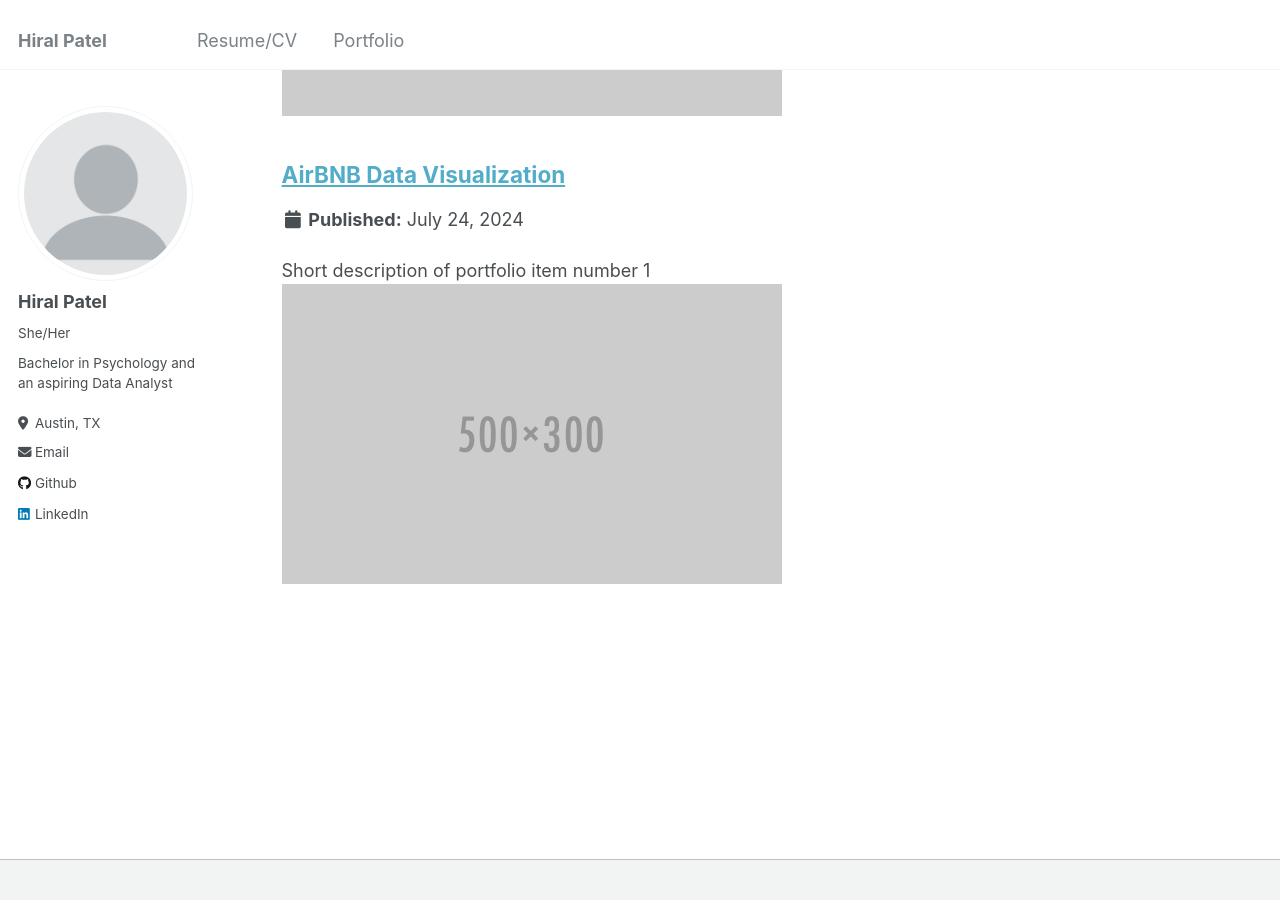
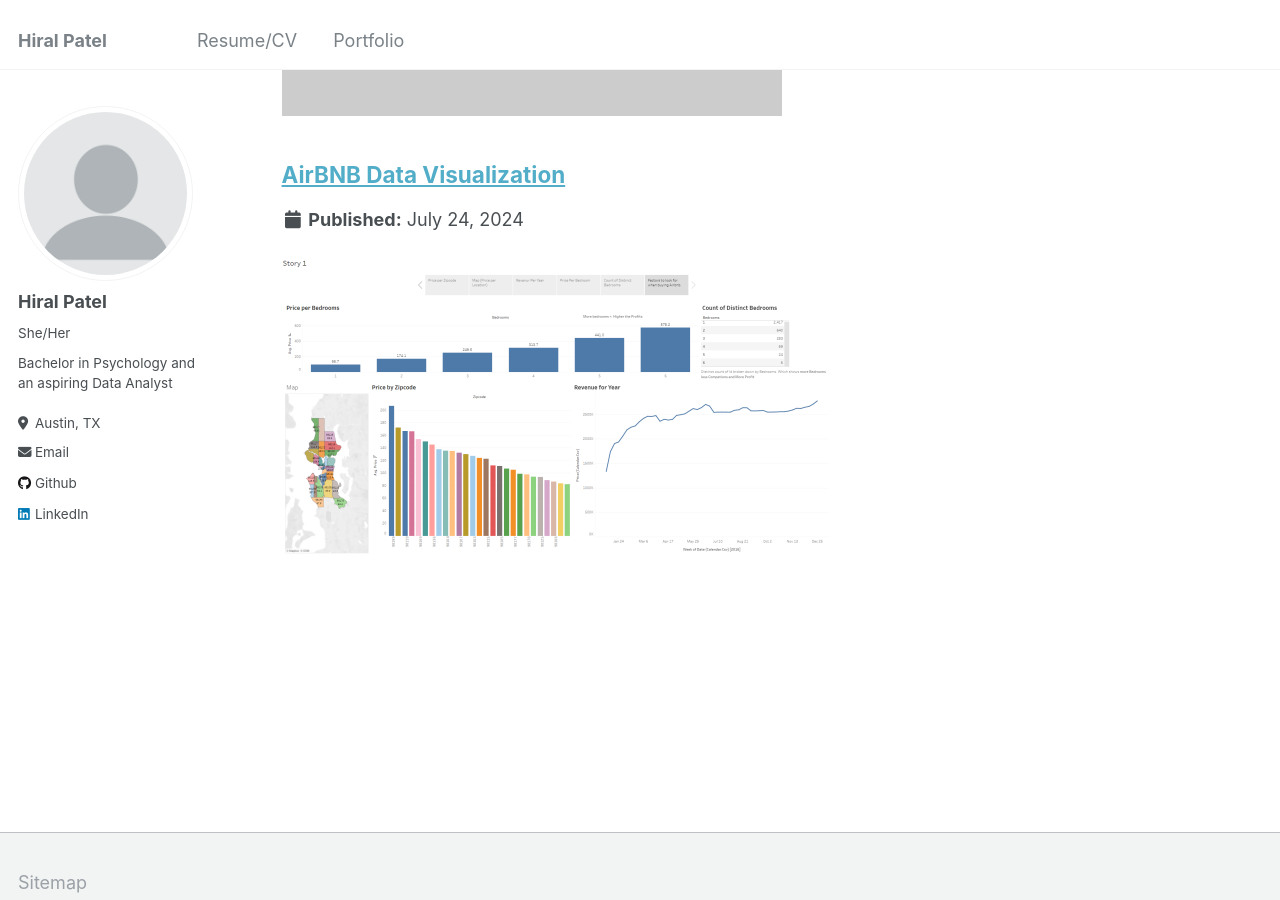
Before and after one commit to hiral-patel-da/hiral-patel-da.github.io, a Jekyll site: the page built from _pages/portfolio.html, in a window 1280 px wide and 900 px high, scrolled down 1420 px. Built offline with Jekyll 4.4.1, drawn with Linux system fonts in a browser that asks for light colours.

Commit message:
updated airbnb visualization

```diff
--- a/_portfolio/portfolio-4.md
+++ b/_portfolio/portfolio-4.md
@@ -1,6 +1,6 @@
 ---
 title: " AirBNB Data Visualization "
-excerpt: "Short description of portfolio item number 1<br/><img src='/images/500x300.png'>"
+excerpt: "<img src='/images/portfolio-4.png'>"
 collection: portfolio
 ---
 # Project Goal
```
Also changed, not shown: images/portfolio-4.png (added).
